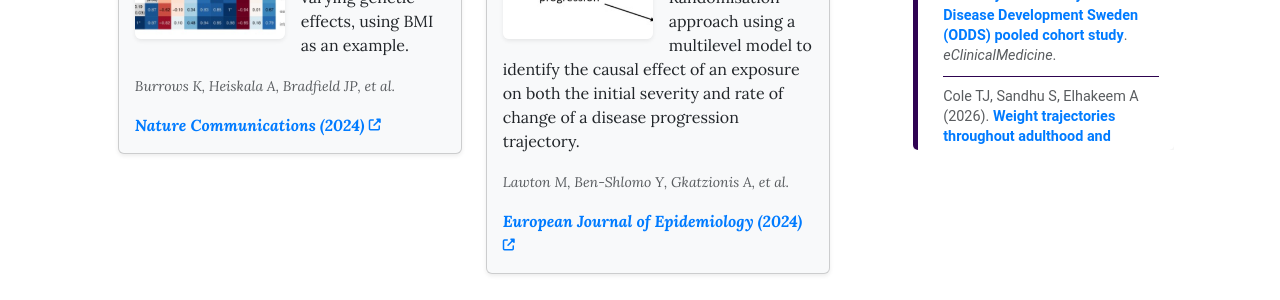
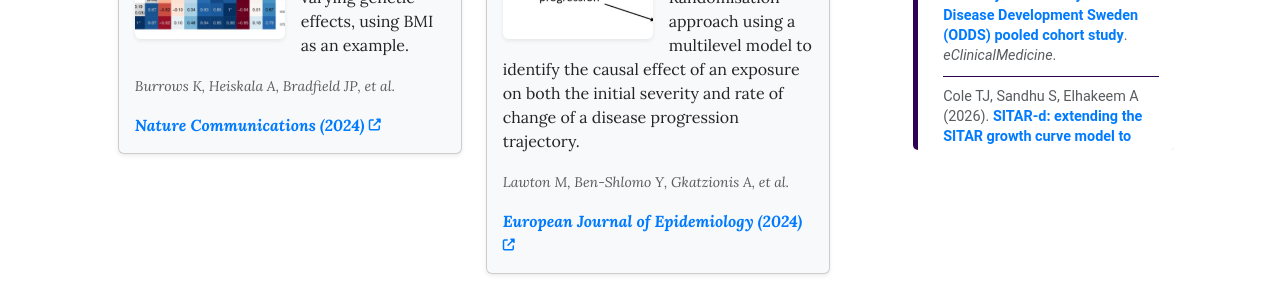
Before and after one commit to LongitudinalModelling/LongitudinalModelling.github.io, a Jekyll site: the page built from pages/publications.md, in a window 1280 px wide. Shown: the part 601-901 px from the top of the page. Built offline with Jekyll 4.4.1, drawn with Linux system fonts in a browser that asks for light colours.

Commit message:
Update publications_latest.yml

```diff
--- a/_data/publications_latest.yml
+++ b/_data/publications_latest.yml
@@ -5,7 +5,7 @@
   date: 2026-04-10 # Used for sorting
 
 - authors: "Cole TJ, Sandhu S, Elhakeem A"
-  title: "Weight trajectories throughout adulthood and prostate cancer incidence, aggressiveness, and death in 258,494 men"
+  title: "SITAR-d: extending the SITAR growth curve model to allow for variability in post-pubertal velocity"
   journal: "Annals of Human Biology"
   link: https://doi.org/10.1080/03014460.2026.2627918
   date: 2026-03-26
```
